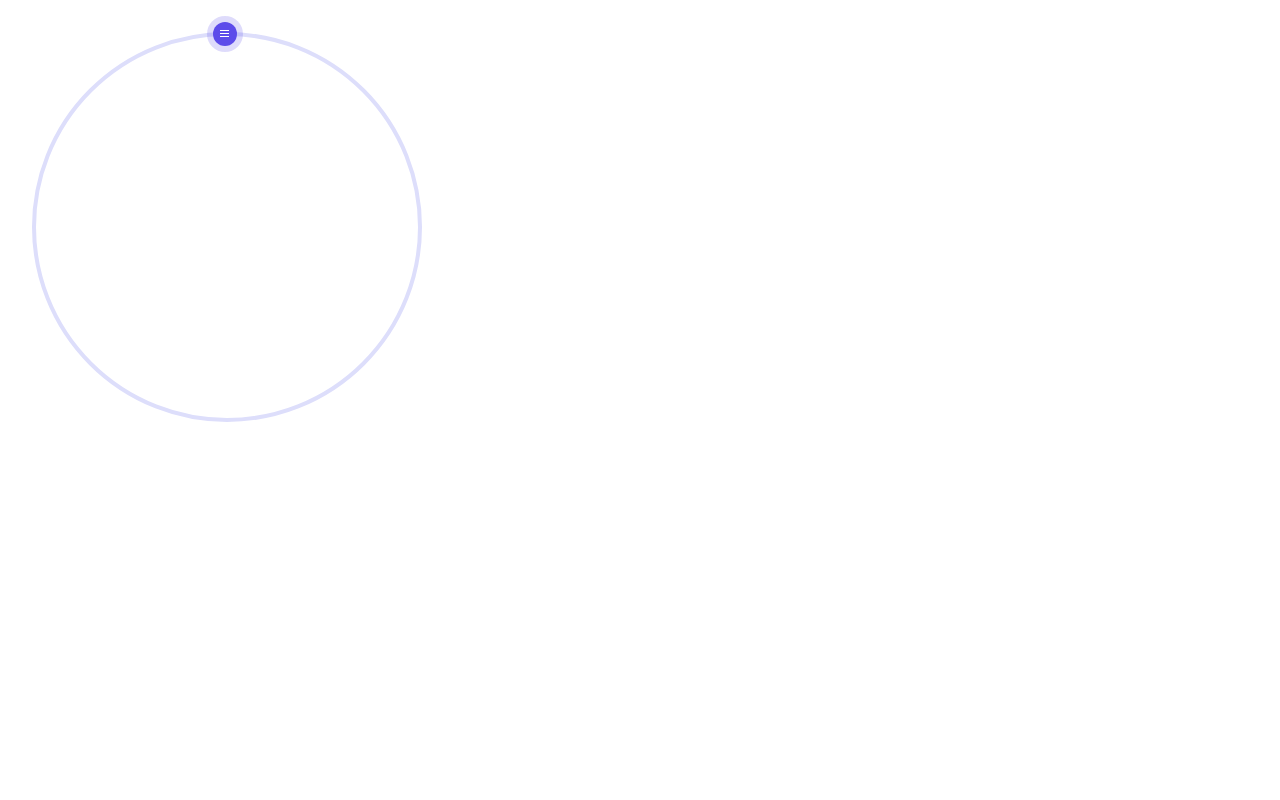
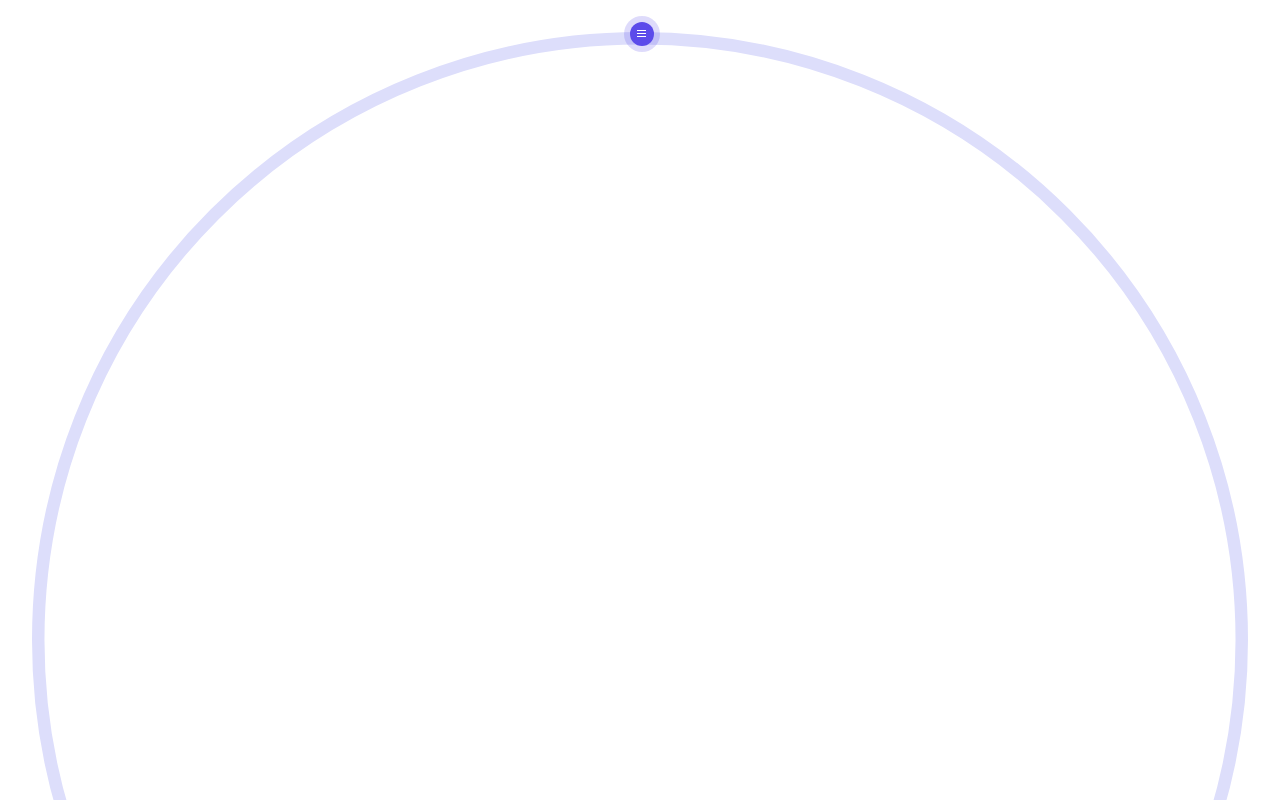
Before and after one commit to fseehawer/react-circular-slider, a React (Create React App) app: page / in a window 1280 px wide. Shown: the top 800 px of the page. Built offline with nearby package versions, Linux system fonts and the light colour scheme.

Commit message:
Scale to fit space

```diff
--- a/src/App.js
+++ b/src/App.js
@@ -5,7 +5,7 @@ import CircularSlider from "./CircularSlider";
 const App = () => {
     const styles = StyleSheet.create({
         wrapper: {
-            padding: '2rem'
+            margin: '2rem'
         }
     });
 
--- a/src/CircularSlider.js
+++ b/src/CircularSlider.js
@@ -12,11 +12,11 @@ const SLIDER_EVENT = {
 const CircularSlider = () => {
     const [state, setState] = useState({
         isDragging: false,
-        radius: 193,
+        radius: 0,
         indicator: {
             scale: 1,
             radians: -1,
-            x: 191,
+            x: 0,
             y: 0,
         },
         dashFullArray: 0,
@@ -42,6 +42,11 @@ const CircularSlider = () => {
             touchAction: 'none'
         },
 
+        svg: {
+          width: '100%',
+          height: 'auto'
+        },
+
         drag: {
             cursor: 'grabbing'
         },
@@ -60,13 +65,14 @@ const CircularSlider = () => {
     });
 
     let circularSlider = useRef(null);
+    let mainSvg = useRef(null);
     let svgFullPath = useRef(null);
 
     const offsetRelativeToDocument = useCallback(() => {
         const rect = circularSlider.current.getBoundingClientRect();
         const scrollLeft = window.pageXOffset || document.documentElement.scrollLeft;
         const scrollTop = window.pageYOffset || document.documentElement.scrollTop;
-        return { top: rect.top + scrollTop, left: rect.left + scrollLeft };
+        return { top: rect.top + scrollTop, left: rect.left + scrollLeft, radius: rect.width / 2 };
     }, []);
 
     const indicatorPosition = useCallback((radians) => {
@@ -92,7 +98,6 @@ const CircularSlider = () => {
 
     const onMouseDown = useCallback((event) => {
         event.preventDefault();
-        event.stopImmediatePropagation();
 
         setState(prevState => ({
             ...prevState,
@@ -104,7 +109,6 @@ const CircularSlider = () => {
     const onMouseMove = useCallback((event) => {
         if(!state.isDragging) return;
         event.preventDefault();
-        event.stopImmediatePropagation();
 
         let touch;
         if (event.type === 'touchmove') {
@@ -127,11 +131,20 @@ const CircularSlider = () => {
         }));
     };
 
-    useLayoutEffect(() => {
+    useEffect(() => {
+        const sliderOffset = offsetRelativeToDocument();
+
         setState(prevState => ({
             ...prevState,
             dashFullArray: svgFullPath.current.getTotalLength(),
             dashFullOffset: svgFullPath.current.getTotalLength(),
+            radius: sliderOffset.radius - 3,
+            indicator: {
+                scale: 1,
+                radians: 0,
+                x: sliderOffset.radius,
+                y: 0,
+            },
         }));
     }, []);
 
@@ -148,7 +161,7 @@ const CircularSlider = () => {
 
     return (
         <div className={css(styles.circularSlider)} ref={circularSlider}>
-            <svg width="390px" height="390px" viewBox="0 0 390 390">
+            <svg width="390px" height="390px" viewBox="0 0 390 390" className={css(styles.svg)} ref={mainSvg}>
                 <defs>
                     <linearGradient id="gradient" x2="0%" y2="100%">
                         <stop offset="0%" stopColor="#80C3F3"/>
@@ -159,7 +172,7 @@ const CircularSlider = () => {
                         <stop offset="100%" stopColor="#80C3F3"/>
                     </linearGradient>
                 </defs>
-                <circle strokeWidth={4} fill="none" stroke="#DDDEFB" cx={195} cy={195} r={state.radius} />
+                <circle strokeWidth={4} fill="none" stroke="#DDDEFB" cx={195} cy={195} r={193} />
                 <path
                     ref={svgFullPath}
                     strokeDasharray={state.dashFullArray}
```
Also changed, not shown: 8 other files (tests, documents, lock files or other folders).
